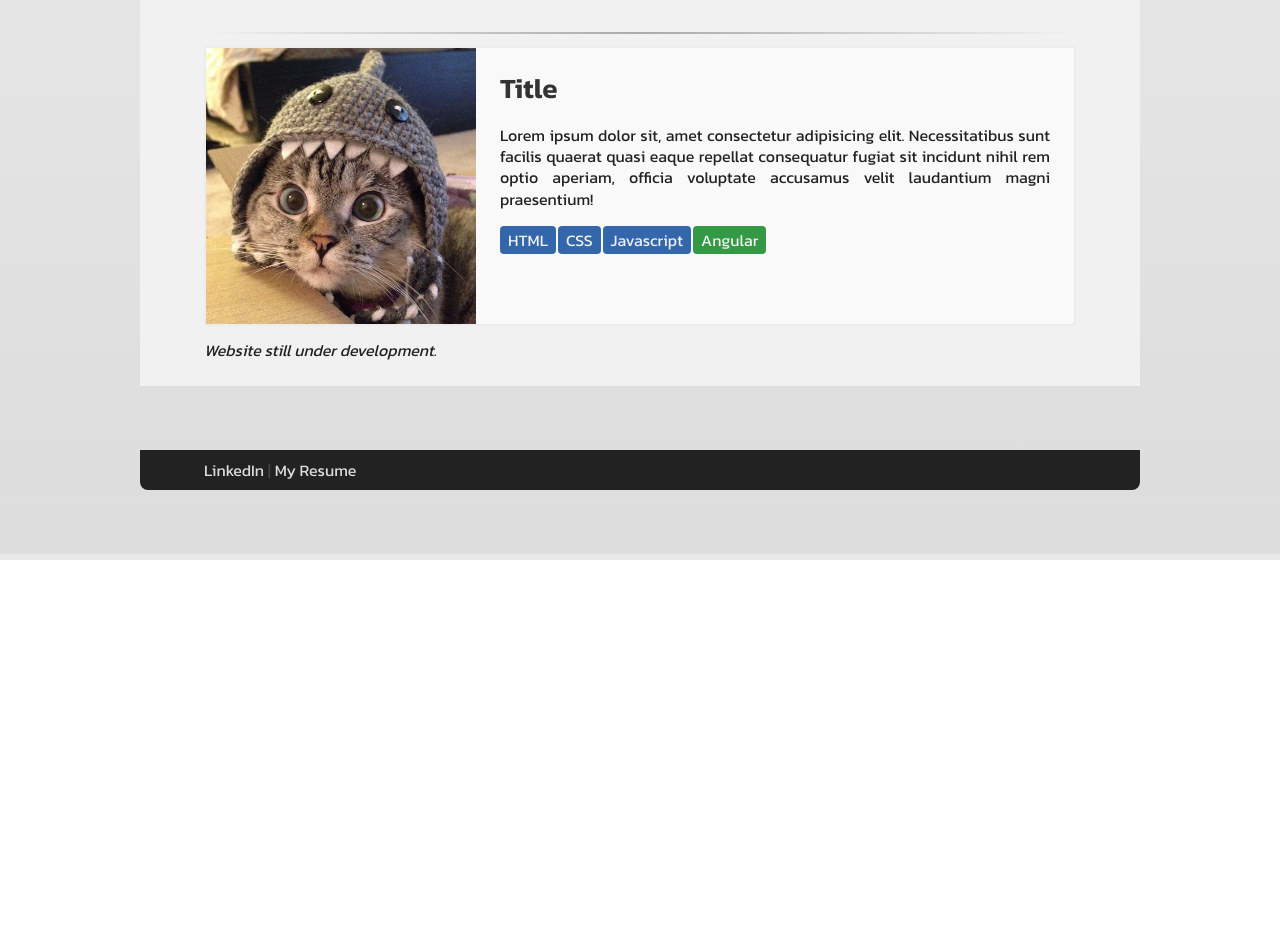
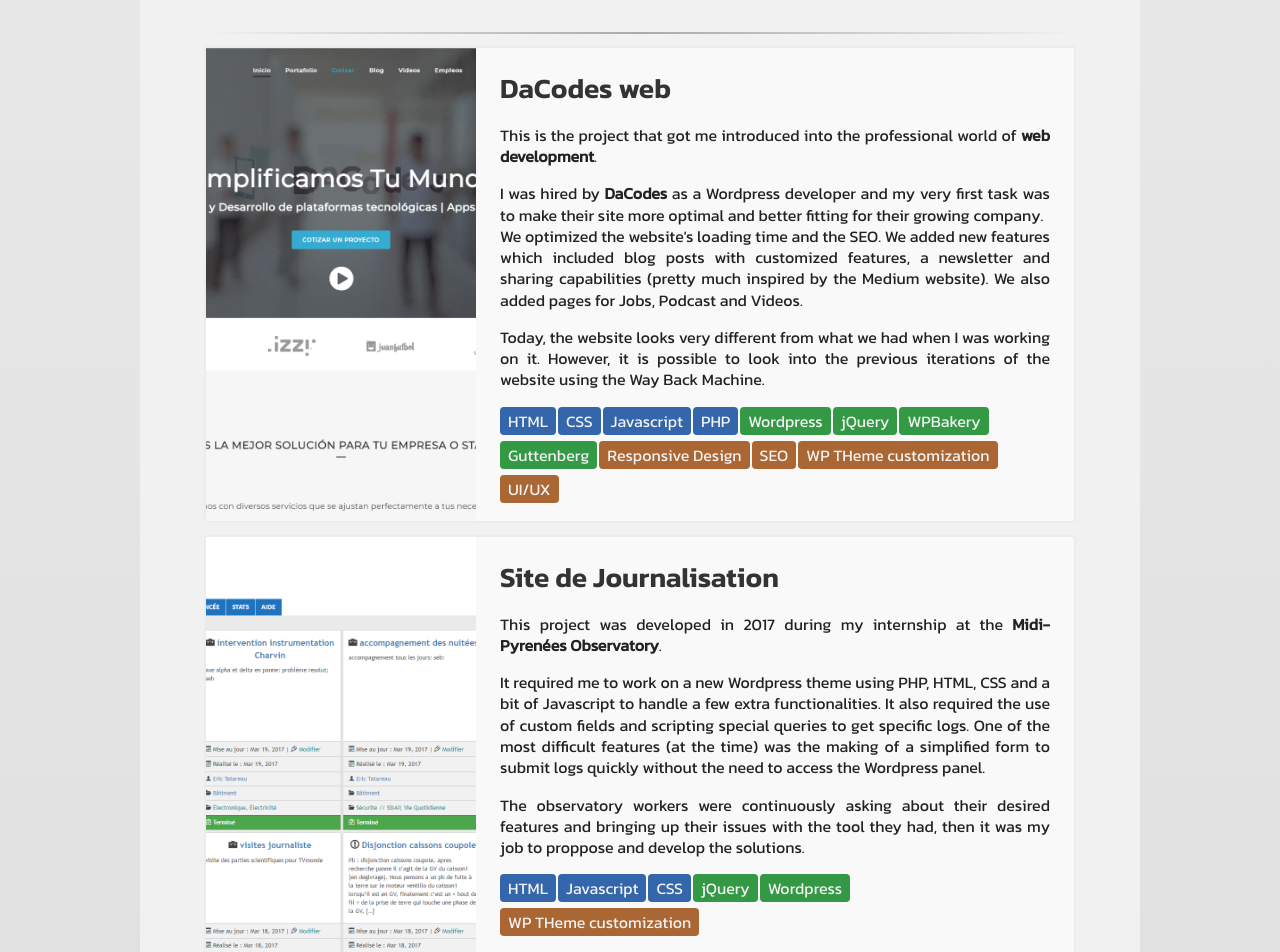
Before and after one commit to FUicab/fuicab.github.io, an Angular app: page /portfolio in a window 1280 px wide. Shown: the part 240-1192 px from the top of the page. Before the commit the page ends 800 px from the top, so only its background shows below. Built offline with nearby package versions, Linux system fonts and the light colour scheme.

Commit message:
Updated portfolio with 3 items

```diff
--- a/src/app/blocks/portfolio-item/portfolio-item.component.html
+++ b/src/app/blocks/portfolio-item/portfolio-item.component.html
@@ -6,10 +6,10 @@
         <h2>{{title}}</h2>
         <p class="description" [innerHTML]="description"></p>
         <div class="skillset">
-            <skill-chip name="HTML" />
-            <skill-chip name="CSS" />
-            <skill-chip name="Javascript" />
-            <skill-chip name="Angular" />
+            <skill-chip
+                *ngFor="let skill of skillset"
+                name="{{skill}}"
+            />
         </div>
     </div>
 </div>
--- a/src/app/blocks/portfolio-item/portfolio-item.component.ts
+++ b/src/app/blocks/portfolio-item/portfolio-item.component.ts
@@ -9,4 +9,5 @@
   @Input() title:string = '';
   @Input() description:string = '';
   @Input() img:string = 'assets/img/shark.jpg';
+  @Input() skillset:string[] = [];
 }
--- a/src/app/blocks/skill-chip/skill-chip.component.ts
+++ b/src/app/blocks/skill-chip/skill-chip.component.ts
@@ -9,8 +9,8 @@
   @Input() name:string = '';
 
   list1:string[] = ['HTML','Javascript','CSS','SASS','LESS','JSON','Git','PHP','Typescript','MySQL','Firebase','C#','Python','.NET','Java']; //Coding languages, databases and core technologies
-  list2:string[] = ['Angular','React','Wordpress','Shopify','jQuery','Bootstrap','Material Design','Webflow','Shopify','React Native']; //Libraries, software and other environments
-  list3:string[] = ['UI/UX','Responsive Design','Multi-language','Mobile Apps','SEO','Frontend','Backend','Fullstack','Artificial Intelligences']; //Soft skills and other technical skills
+  list2:string[] = ['Angular','React','Wordpress','Shopify','jQuery','Bootstrap','Material Design','Webflow','Shopify','React Native', 'WPBakery', 'Guttenberg']; //Libraries, software and other environments
+  list3:string[] = ['UI/UX','Responsive Design','Multi-language','Mobile Apps','SEO','Frontend','Backend','Fullstack','Artificial Intelligences', 'WP THeme customization']; //Soft skills and other technical skills
 
   getHierarchy(name:string = ''):string{
     if(this.list1.includes(name)){
--- a/src/app/views/portfolio/portfolio.component.html
+++ b/src/app/views/portfolio/portfolio.component.html
@@ -2,8 +2,10 @@
 <hr>
 <div class="portfolio-wrapper" id="portfolio-gallery">
     <portfolio-item
-        title="Title"
-        description="Lorem ipsum dolor sit, amet consectetur adipisicing elit. Necessitatibus sunt facilis quaerat quasi eaque repellat consequatur fugiat sit incidunt nihil rem optio aperiam, officia voluptate accusamus velit laudantium magni praesentium!"
-        img="assets/img/shark.jpg"
+        *ngFor="let item of portfolioData.default"
+        title="{{item.title}}"
+        description="{{item.description}}"
+        img="{{'assets/'+item.thumbnail}}"
+        [skillset]="item.skillset"
     />
 </div>
--- a/src/app/views/portfolio/portfolio.component.ts
+++ b/src/app/views/portfolio/portfolio.component.ts
@@ -1,4 +1,5 @@
 import { Component } from '@angular/core';
+import * as portfolioJSON from '../../../assets/portfolio-items.json';
 
 @Component({
   selector: 'app-portfolio',
@@ -6,5 +7,9 @@
   styleUrls: ['./portfolio.component.css']
 })
 export class PortfolioComponent {
+  portfolioData: any = portfolioJSON;
 
+  ngOnInit(){
+    console.log(this.portfolioData.default);
+  }
 }
--- /dev/null
+++ b/src/assets/portfolio-items.json
@@ -0,0 +1,27 @@
+[
+    {
+        "title": "DaCodes web",
+        "description": "<p>This is the project that got me introduced into the professional world of <b>web development</b>.</p><p> I was hired by <b>DaCodes</b> as a Wordpress developer and my very first task was to make their site more optimal and better fitting for their growing company.<br>We optimized the website's loading time and the SEO. We added new features which included blog posts with customized features, a newsletter and sharing capabilities (pretty much inspired by the Medium website). We also added pages for Jobs, Podcast and Videos.</p><p> Today, the website looks very different from what we had when I was working on it. However, it is possible to look into the previous iterations of the website using the Way Back Machine.</p>",
+        "timespan": "2018 - 2019",
+        "thumbnail": "img/dacodes_wp_2.png",
+        "image": "img/shark.jpg",
+        "url": "dacodes.com.mx",
+        "skillset": [ "HTML", "CSS", "Javascript", "PHP", "Wordpress", "jQuery", "WPBakery", "Guttenberg", "Responsive Design", "SEO", "WP THeme customization", "UI/UX" ]
+    },
+    {
+        "title": "Site de Journalisation",
+        "description": "<p>This project was developed in 2017 during my internship at the <b>Midi-Pyrenées Observatory</b>.</p> <p>It required me to work on a new Wordpress theme using PHP, HTML, CSS and a bit of Javascript to handle a few extra functionalities. It also required the use of custom fields and scripting special queries to get specific logs. One of the most difficult features (at the time) was the making of a simplified form to submit logs quickly without the need to access the Wordpress panel.</p> <p>The observatory workers were continuously asking about their desired features and bringing up their issues with the tool they had, then it was my job to proppose and develop the solutions. </p>",
+        "image": "img/shark.jpg",
+        "thumbnail": "img/site-journalisation.png",
+        "url": "#",
+        "skillset": ["HTML","Javascript","CSS","jQuery","Wordpress","WP THeme customization"]
+    },
+    {
+        "title": "Kolem Jaá",
+        "description": "<p>The representant of <b>Kolem Jaá</b> came to us without much of a solid concept of what they wanted. We were told to be creative and <i>“make the new website give the same feeling as the first one while having a more modern look”</i>.</p> <p>For this project I was allowed to make proposals to the client while the designers guided me to make my ideas more user friendly.</p> <p>I used a lot of CSS for the effects and colors, while HTML, PHP and Javascript were reserved only for additional effects. Most of the elements on each page were created used the WPBakery plugin for Wordpress.<p> </p>This was more of a design revamp than a functional one and I was happy to work with that much creative freedom and know that the client was very happy with what we had accomplished.</p>",
+        "thumbnail": "img/kolemjaa.png",
+        "image": "img/shark.jpg",
+        "url": "#",
+        "skillset": ["HTML","Javascript","CSS","jQuery","Wordpress","WPBakery","UI/UX","SEO"]
+    }
+]
--- a/tsconfig.json
+++ b/tsconfig.json
@@ -22,7 +22,8 @@
     "lib": [
       "ES2022",
       "dom"
-    ]
+    ],
+    "resolveJsonModule": true,
   },
   "angularCompilerOptions": {
     "enableI18nLegacyMessageIdFormat": false,
```
Also changed, not shown: src/assets/img/site-journalisation.png (added), 9 other files (tests, documents, lock files or other folders).
